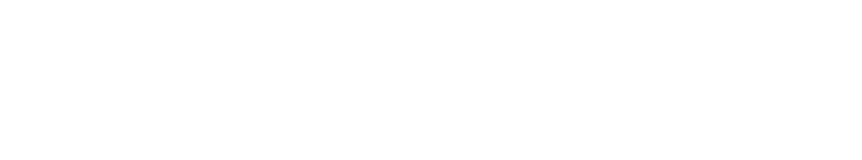
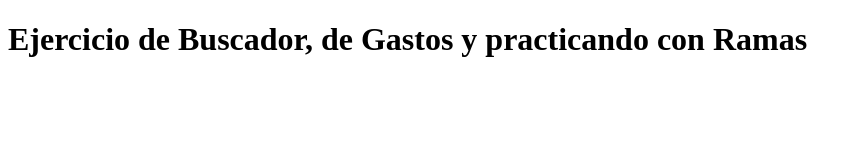
Before and after one commit to eli-ana-rjs/ejercicio-con-ramas, a plain HTML site: page index.html in a window 1280 px wide. Shown: the whole page, without its empty margins (0-862 px from the left). Drawn offline with Linux system fonts and the light colour scheme.

Commit message:
UPDATE/index.html modificado

```diff
--- a/index.html
+++ b/index.html
@@ -4,9 +4,11 @@
     <meta charset="UTF-8">
     <meta http-equiv="X-UA-Compatible" content="IE=edge">
     <meta name="viewport" content="width=device-width, initial-scale=1.0">
-    <title>Ejercicio con Ramas</title>
+    <title> Clase 49 - Ejercicio con Ramas</title>
 </head>
 <body>
+    <h1>Ejercicio de Buscador, de Gastos y practicando con Ramas</h1>
+
     <script src="main.js"></script>
 
 </body>
```
